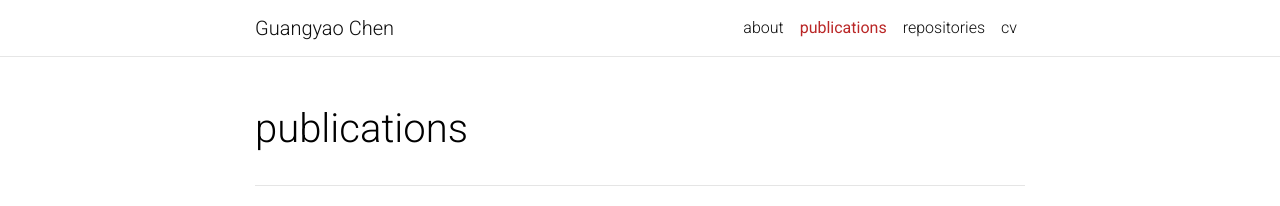
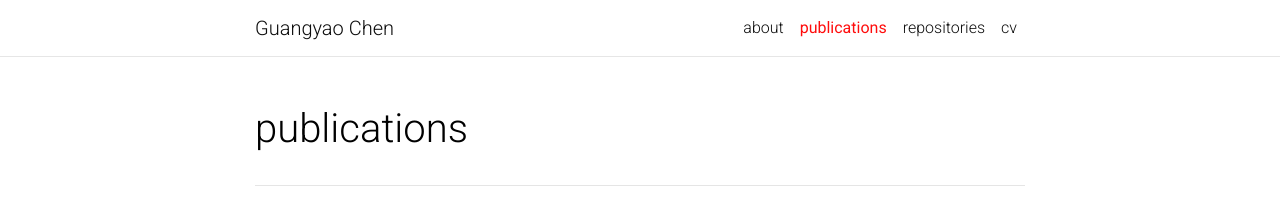
Before and after one commit to iCGY96/iCGY96.github.io, a Jekyll site: the page built from _pages/publications.md, in a window 1280 px wide. Shown: the top 206 px of the page. Built offline with Jekyll 4.4.1, drawn with Linux system fonts in a browser that asks for light colours; full-size pictures stand in for the smaller copies a plugin makes; comment, search, counter and statistics services are not loaded; a style sheet for code colours, icons or effects is not loaded.

Commit message:
Update _variables.scss

```diff
--- a/_sass/_variables.scss
+++ b/_sass/_variables.scss
@@ -6,7 +6,7 @@
 
 // Colors
 $red-color:           #FF3636 !default;
-$red-color-dark:      #B71C1C !default;
+$red-color-dark:      #FF0000 !default;
 $orange-color:        #F29105 !default;
 $blue-color:          #0076df !default;
 $blue-color-dark:     #00369f !default;
```
